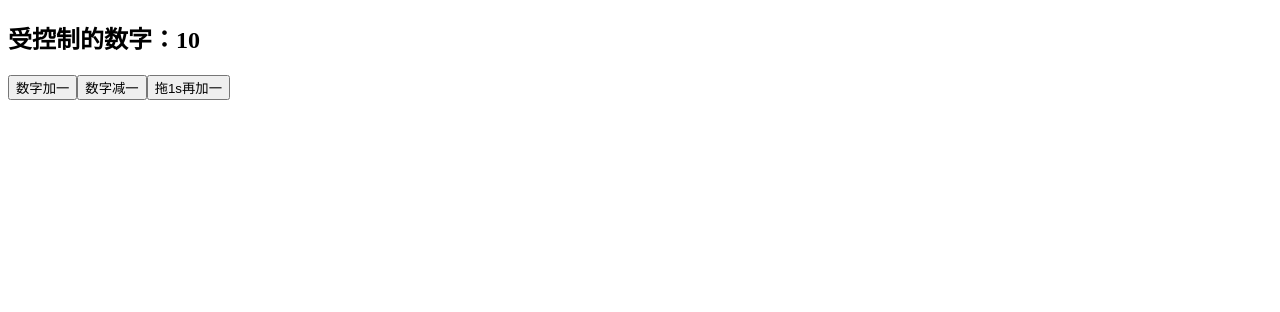
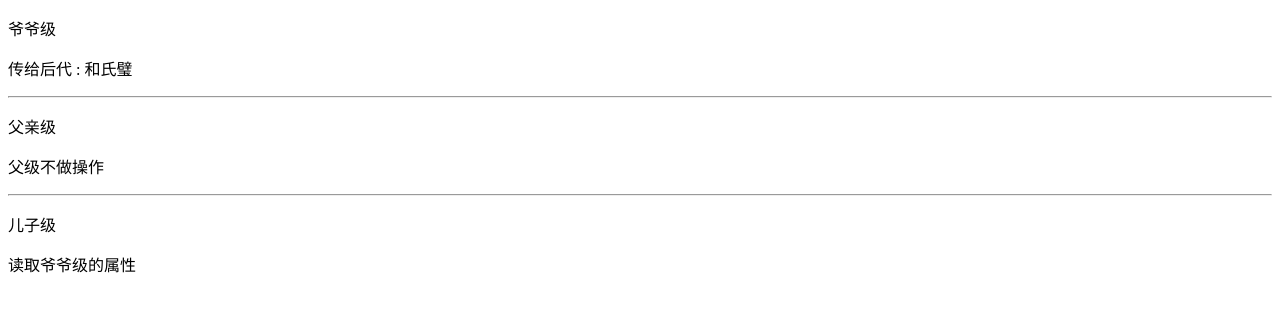
Before and after one commit to haidaohaha/text-demo-redux, a React (Create React App) app: page / in a window 1280 px wide. Shown: the top 312 px of the page. Built offline with nearby package versions, Linux system fonts and the light colour scheme.

Commit message:
demo.context初始化；

```diff
--- a/package.json
+++ b/package.json
@@ -3,6 +3,7 @@
   "version": "0.1.0",
   "private": true,
   "dependencies": {
+    "prop-types": "^15.6.2",
     "react": "^16.4.1",
     "react-dom": "^16.4.1",
     "react-redux": "^5.0.7",
--- /dev/null
+++ b/src/demo.context.js
@@ -0,0 +1,43 @@
+import React from 'react';
+export default class Grandfather extends React.Component {
+    constructor(props) {
+        super(props);
+        this.state = {
+            treasure: '和氏璧'
+        };
+    }
+    render() {
+        return (
+            <div>
+                <p>爷爷级</p>
+                <p>传给后代 : {this.state.treasure}</p>
+                <hr />
+                <Father />
+            </div>
+        );
+    }
+}
+
+class Father extends React.Component {
+    render() {
+        return (
+            <div>
+                <p>父亲级</p>
+                <p>父级不做操作</p>
+                <hr />
+                <Son />
+            </div>
+        );
+    }
+}
+
+class Son extends React.Component {
+    render() {
+        return (
+            <div>
+                <p>儿子级</p>
+                <p>读取爷爷级的属性</p>
+            </div>
+        );
+    }
+}
--- a/src/index.js
+++ b/src/index.js
@@ -6,15 +6,18 @@ import registerServiceWorker from './registerServiceWorker';
 // import { createStore } from 'redux';
 import { Provider } from 'react-redux';
 import { createStore } from './my.redux';
-import { counter } from "./index.redux";
+import { counter } from './index.redux';
+import Grandfather from './demo.context';
+
 import './demo.redux';
 const store = createStore(counter);
 
+ReactDOM.render(<Grandfather />, document.getElementById('root'));
 
-ReactDOM.render(
-    <Provider store={store}>
-        <App />
-    </Provider>,
-    document.getElementById('root')
-);
+// ReactDOM.render(
+//     <Provider store={store}>
+//         <App />
+//     </Provider>,
+//     document.getElementById('root')
+// );
 registerServiceWorker();
```
Also changed, not shown: 2 other files (tests, documents, lock files or other folders).
